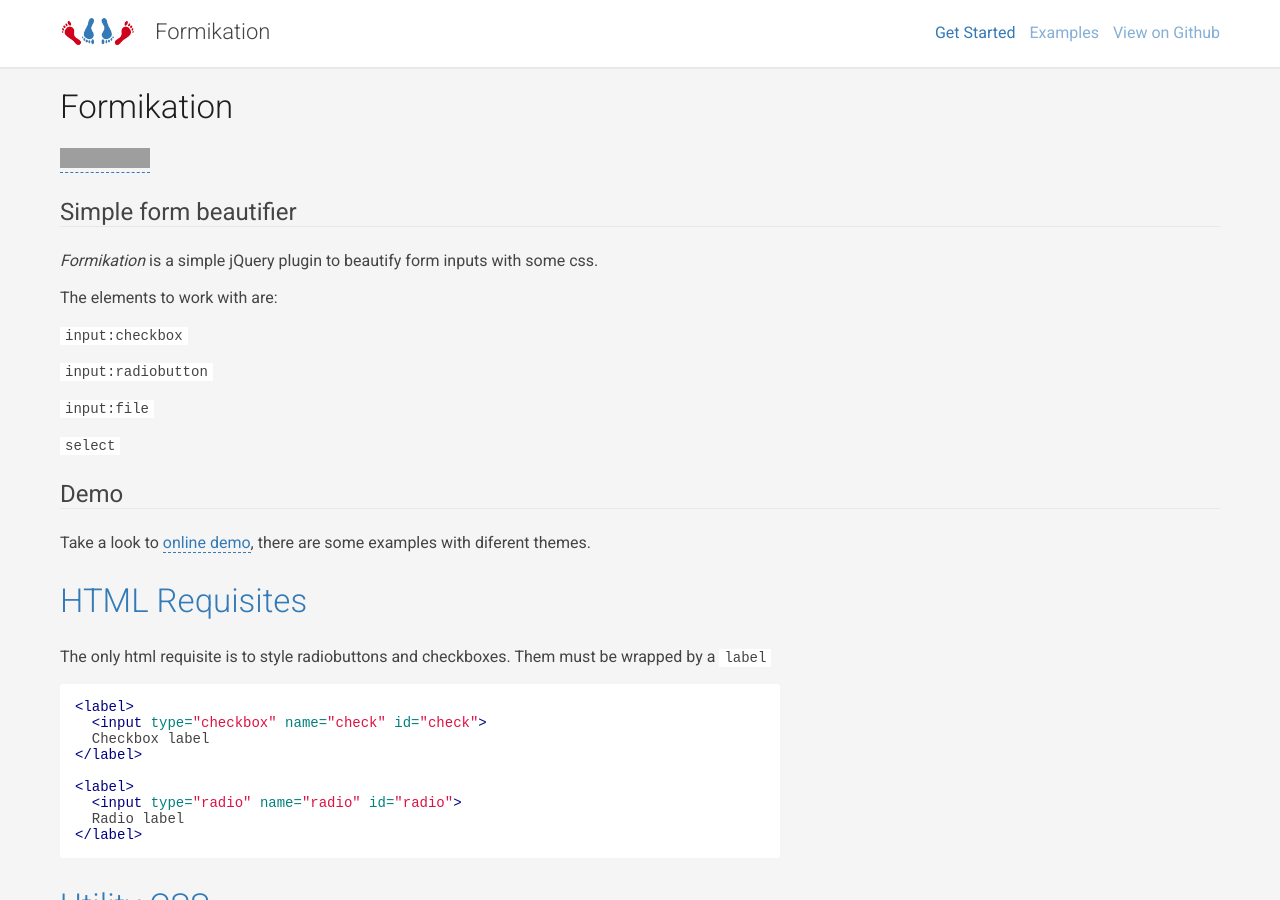
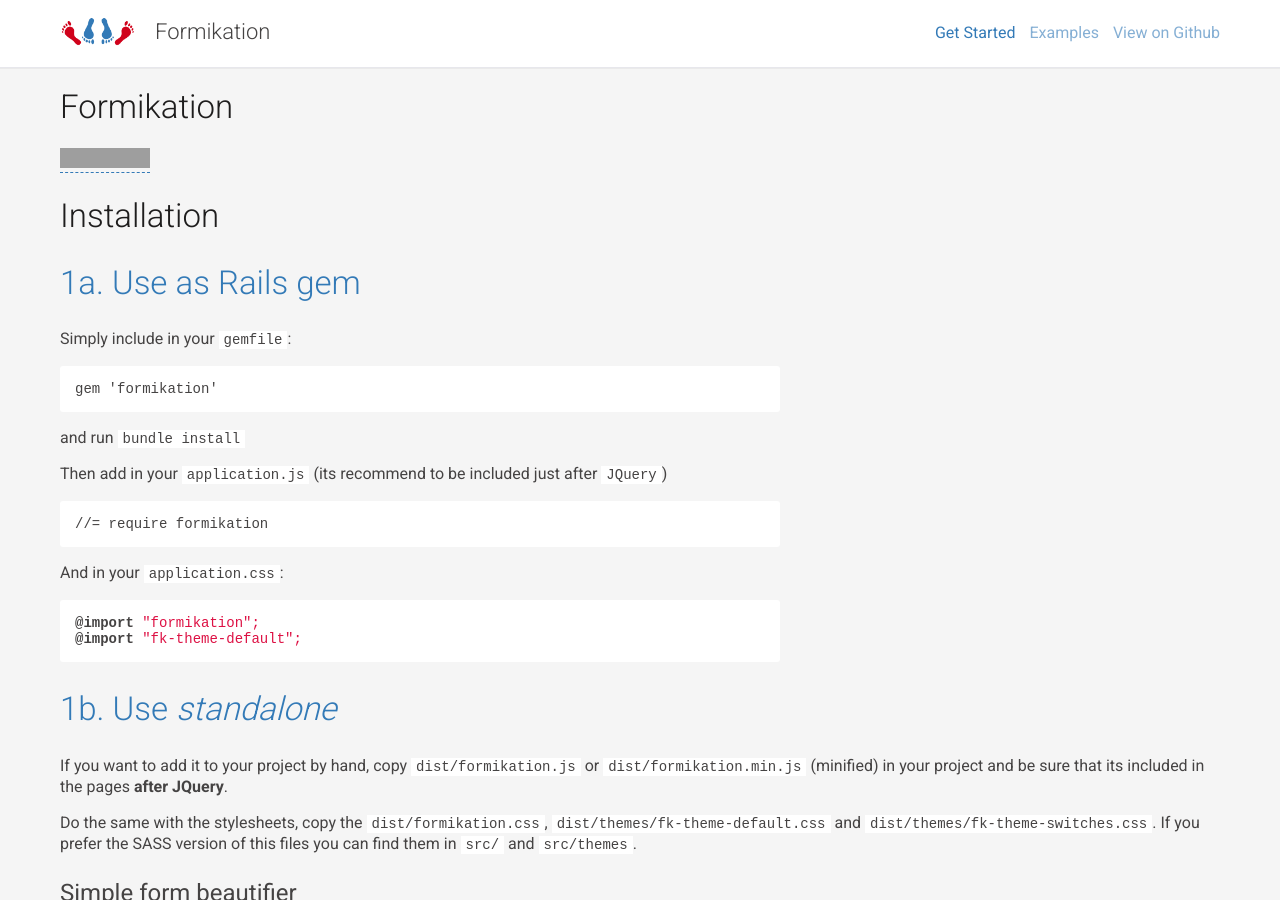
Before and after one commit to vortizhe/formikation, a Jekyll site: the page built from index.md, in a window 1280 px wide and 900 px high. Built offline with Jekyll 4.4.1, drawn with Linux system fonts in a browser that asks for light colours; some web fonts are replaced; some of the changed text lies outside the part shown; grey boxes are pictures that could not be loaded.

Commit message:
Updated index

````diff
--- a/index.md
+++ b/index.md
@@ -7,6 +7,34 @@
 # Formikation
 
 [![GitHub version](https://badge.fury.io/gh/vortizhe%2Fformikation.svg)](https://badge.fury.io/gh/vortizhe%2Fformikation)
+
+# Installation
+
+## 1a. Use as Rails gem
+
+Simply include in your `gemfile`:
+```
+gem 'formikation'
+```
+
+and run `bundle install`
+
+Then add in your `application.js` (its recommend to be included just after `JQuery`)
+```
+//= require formikation
+```
+
+And in your `application.css`:
+```sass
+@import "formikation";
+@import "fk-theme-default";
+```
+
+## 1b. Use _standalone_
+
+If you want to add it to your project by hand, copy `dist/formikation.js` or `dist/formikation.min.js` (minified) in your project and be sure that its included in the pages **after JQuery**.
+
+Do the same with the stylesheets, copy the `dist/formikation.css`, `dist/themes/fk-theme-default.css` and `dist/themes/fk-theme-switches.css`. If you prefer the SASS version of this files you can find them in `src/` and `src/themes`.
 
 ### Simple form beautifier
 
@@ -90,3 +118,8 @@
 IE8 has some dificults on repainting `:before` and `:after` pseudo-elements after change checkbox or radiobuttons status.
 
 Is simple to fix it, just change pseudo-element content from `''` to `' '` _(this fix is applied on default theme)_.
+
+## Changelog
+
+* 0.2.7 (2016/07/12) Converted to Rails Gems. Some style names updated fk-default-theme -> fk-theme-default
+* 0.2.6 (2016/05/XX) Added .fk-is-placeholder to select option without value
````
